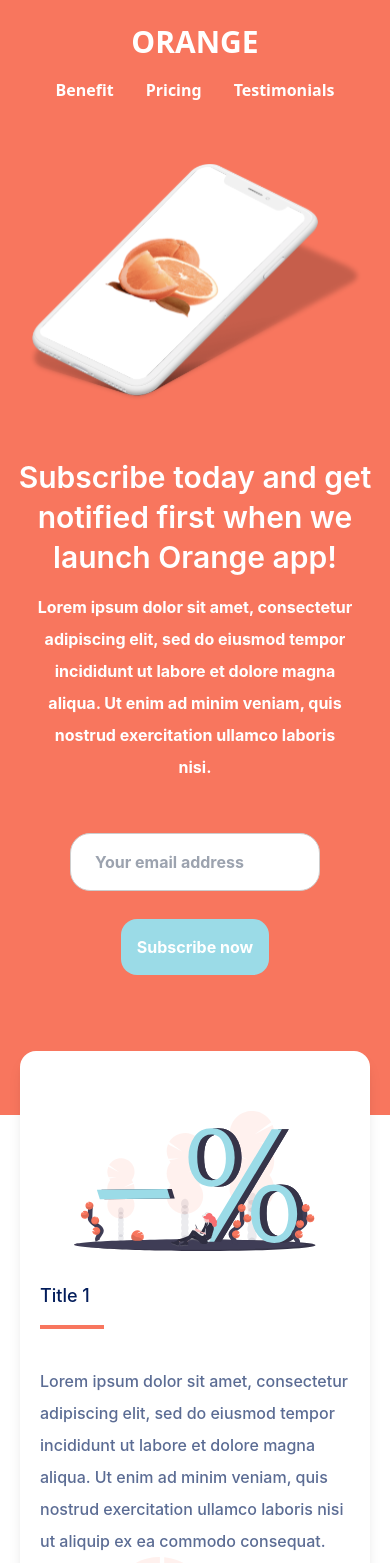
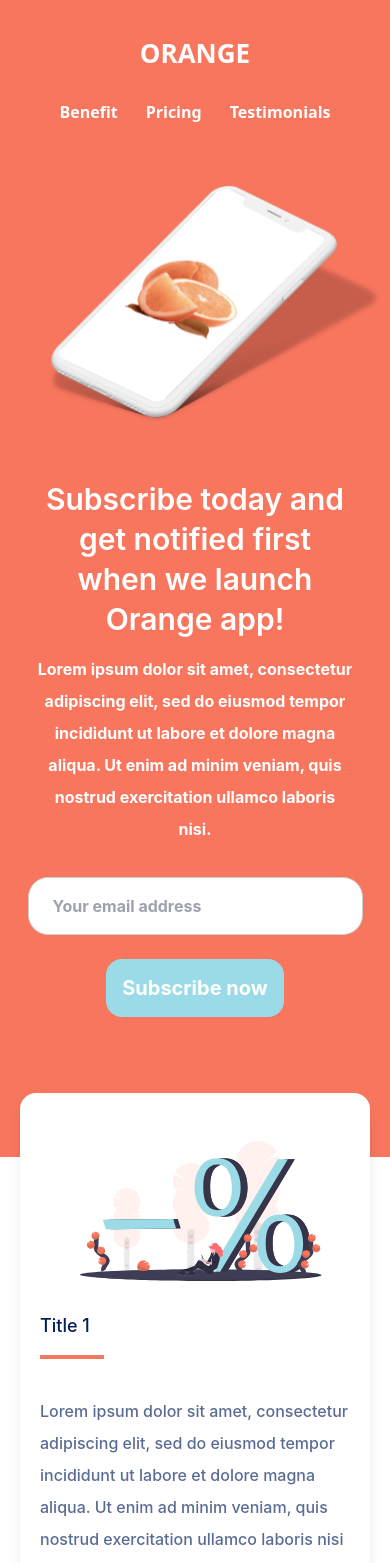
Before and after one commit to Sameliuk-O/pet-project-store, a React (Create React App) app: page /landing in a window 390 px wide. Shown: the top 1563 px of the page. Built offline with nearby package versions, Linux system fonts and the light colour scheme.

Commit message:
fix: fixed mobile screen

```diff
--- a/src/components/landingComponents/Button/Button.tsx
+++ b/src/components/landingComponents/Button/Button.tsx
@@ -2,7 +2,7 @@ const Button = ({ text }: { text: string }) => {
   return (
     <button
       className="rounded-2xl bg-light-blue p-4 font-bold text-white
-     sm:text-custom-16/26 md:text-custom-16/26 lg:text-custom-20/26 "
+      mobile:text-custom-20/26 "
     >
       {text}
     </button>
--- a/src/components/landingComponents/Footer/Footer.tsx
+++ b/src/components/landingComponents/Footer/Footer.tsx
@@ -4,7 +4,7 @@ const Footer = () => {
   return (
     <div className="bg-custom-orange pb-10">
       <div className="container m-auto text-center">
-        <p className="pb-5 pt-10 font-bold text-white mobile:text-custom-17/20 md:text-custom-20/26">
+        <p className="pt-10 font-bold text-white mobile:pb-9 mobile:text-custom-17/20 md:pb-5 md:text-custom-20/26">
           © 2019 Orange All Right Reserved
         </p>
         <FooterNavigation />
--- a/src/components/landingComponents/Header/Header.tsx
+++ b/src/components/landingComponents/Header/Header.tsx
@@ -5,7 +5,7 @@ const Header: React.FC = () => {
     <div className="bg-custom-orange sm:px-20px">
       <div className="container mx-auto">
         <div className="mobile:flex-col mobile:pb-3.5 mobile:pt-6 mobile:text-center sm:flex-col sm:pb-3.5 sm:pt-6 sm:text-center md:flex md:flex-row md:justify-between md:px-10 md:py-9">
-          <h1 className="font-sans font-black uppercase leading-8 text-white mobile:pb-3.5 mobile:text-3xl sm:text-3xl md:text-4xl lg:text-2xl">
+          <h1 className="font-sans font-black uppercase leading-8 text-white mobile:pb-3.5 mobile:text-custom-26/58 sm:text-3xl md:text-4xl lg:text-2xl">
             orange
           </h1>
           <div className="flex-row-reverse space-x-4 space-x-reverse">
--- a/src/components/landingComponents/ListInfo/ListInfo.tsx
+++ b/src/components/landingComponents/ListInfo/ListInfo.tsx
@@ -2,7 +2,7 @@ import { ILanding } from '../../../interface/ILanding';
 
 const ListInfo = ({ ...props }: ILanding) => {
   return (
-    <div className="sm:px-7 md:pl-50px md:pr-12">
+    <div className="mobile:pb-16 sm:px-7 md:px-50px md:pb-0">
       <div className="flex justify-center pb-8">
         <img alt={props.title} className="h-[140px]" src={props.image} />
       </div>
--- a/src/components/landingComponents/ListsInfoBlock/ListsInfoBlock.tsx
+++ b/src/components/landingComponents/ListsInfoBlock/ListsInfoBlock.tsx
@@ -28,8 +28,8 @@ const ListsInfoBlock: React.FC = () => {
     },
   ];
   return (
-    <div className="mb-24    md:container md:mx-auto ">
-      <div className="flex rounded-2xl bg-white py-60px shadow-lg mobile:mx-5 mobile:-mt-16 mobile:flex-col mobile:px-5 sm:-mt-14 sm:px-20px md:mx-10 md:-mt-135px  md:flex-row  md:px-0">
+    <div className="md:container md:mx-auto md:mb-24 ">
+      <div className="flex rounded-2xl bg-white shadow-lg mobile:mx-5 mobile:-mt-16 mobile:flex-col mobile:py-12 mobile:pl-5 mobile:pr-2 sm:-mt-14 sm:px-20px md:mx-10 md:-mt-135px md:flex-row  md:px-0  md:py-60px">
         {LISTS_INFO_ARRAY.map((el) => (
           <ListInfo description={el.description} image={el.image} key={el.id} title={el.title} />
         ))}
--- a/src/components/landingComponents/Navigation/Navigation.tsx
+++ b/src/components/landingComponents/Navigation/Navigation.tsx
@@ -6,10 +6,10 @@ const Navigation: React.FC = () => {
       <Link className="font-sans leading-8 text-white" to="/landing">
         Benefit
       </Link>
-      <Link className="pl-8 font-sans leading-8 text-white" to="/landing">
+      <Link className="pl-7 font-sans leading-8 text-white" to="/landing">
         Pricing
       </Link>
-      <Link className="pl-8 font-sans leading-8 text-white" to="/landing">
+      <Link className="pl-7 font-sans leading-8 text-white" to="/landing">
         Testimonials
       </Link>
     </div>
--- a/src/components/landingComponents/Subscribe/Subscribe.tsx
+++ b/src/components/landingComponents/Subscribe/Subscribe.tsx
@@ -4,10 +4,14 @@ import SubscribeNow from '../SubscribeNow/SubscribeNow';
 const Subscribe: React.FC = () => {
   return (
     <div className="min-h-min bg-custom-orange mobile:pb-140px mobile:pt-11 sm:px-20px sm:pt-4 lg:pb-274px lg:pt-24">
-      <div className=" container mx-auto mobile:flex mobile:flex-col sm:flex sm:flex-col md:flex md:flex-row">
-        <div className="flex-1 mobile:order-last sm:order-last sm:m-auto md:order-first  ">
-          <div className="pb-5 md:pl-10">
-            <p className="font-semibold leading-tight text-white mobile:pt-14 mobile:text-center mobile:text-custom-30/40 sm:text-center sm:text-custom-30/40  md:pt-6 md:text-left md:text-custom-48/60 lg:text-custom-48/60">
+      <div className=" container mx-auto mobile:flex mobile:flex-col sm:flex sm:flex-col md:flex lg:flex-row">
+        <div className="flex-1 mobile:order-last sm:order-last sm:m-auto lg:order-first  ">
+          <div className="pb-5  md:pl-10">
+            <p
+              className="font-semibold leading-tight text-white mobile:px-7 mobile:pt-14
+            mobile:text-center mobile:text-custom-30/40  sm:text-center sm:text-custom-30/40  md:px-0 md:pt-6
+            md:text-left md:text-custom-48/60 lg:text-custom-48/60"
+            >
               Subscribe today and get notified first when we launch Orange app!
             </p>
             <p className="text-custom-16/32 font-bold leading-8 text-white mobile:mx-30px mobile:pt-3.5 mobile:text-center sm:mx-0 sm:text-left md:pt-6">
@@ -16,14 +20,14 @@ const Subscribe: React.FC = () => {
               exercitation ullamco laboris nisi.
             </p>
           </div>
-          <div className="mb:text-left mobile:pt-30px mobile:text-center sm:pr-0 sm:pt-0 sm:text-center  md:pl-10 md:pt-5 lg:pb-0 lg:text-left">
+          <div className="mb:text-left mobile:pt-3 mobile:text-center sm:pr-0 sm:pt-0 sm:text-center  md:pl-10 md:pt-5 lg:pb-0 lg:text-left">
             <SubscribeNow />
           </div>
         </div>
-        <div className="mx-auto flex-1 mobile:order-first sm:order-first sm:m-auto md:order-last ">
+        <div className="mx-auto flex-1 mobile:order-first mobile:ml-10 sm:order-first sm:m-auto md:ml-0 lg:order-last ">
           <img
             alt="mobile img"
-            className=" mobile:max-w-[333px] md:ml-14 md:max-w-[618px]"
+            className=" mobile:max-w-[333px]  md:ml-14 md:max-w-[618px] md:pl-0 md:pt-0"
             src={MobileSVG}
           />
         </div>
--- a/src/components/landingComponents/SubscribeNotification/SubscribeNotification.tsx
+++ b/src/components/landingComponents/SubscribeNotification/SubscribeNotification.tsx
@@ -2,7 +2,7 @@ import { SubscribeNow } from '../SubscribeNow';
 
 const SubscribeNotification = () => {
   return (
-    <div className="container m-auto pb-140px pt-40 text-center">
+    <div className="container m-auto text-center mobile:pb-28 mobile:pt-106px md:pb-140px md:pt-40">
       <p className="font-bold text-custom-orange mobile:text-custom-30/40 md:text-custom-48/60">
         Subscribe today and get notified first!
       </p>
--- a/src/components/landingComponents/SubscribeNow/SubscribeNow.tsx
+++ b/src/components/landingComponents/SubscribeNow/SubscribeNow.tsx
@@ -5,8 +5,8 @@ const SubscribeNow = () => {
     <form className="md:pt-2">
       <input
         className="drop-shadow-custom-input w-2/3 rounded border border-custom-gray px-6 py-4 font-bold not-italic
-        mobile:mb-7 mobile:max-w-[335px] sm:mr-2 sm:max-w-[250px]
-        sm:text-custom-16/26 md:mb-7 md:max-w-[370px] md:text-custom-16/26 lg:mb-0 lg:mr-4 lg:text-custom-20/26"
+        mobile:mb-6 mobile:w-[335px] sm:mr-2
+        sm:text-custom-16/26 md:mb-7 md:w-[370px] md:text-custom-16/26 lg:mb-0 lg:mr-4 lg:text-custom-20/26"
         placeholder="Your email address"
         type="text"
       />
--- a/src/components/landingComponents/WhatSay/WhatSay.tsx
+++ b/src/components/landingComponents/WhatSay/WhatSay.tsx
@@ -19,10 +19,10 @@ const WhatSay = () => {
     <div>
       <div className="flex justify-center lg:bg-gradient-right ">
         <div className="container mx-auto ">
-          <div className="mx-auto flex mobile:flex-col md:flex-row ">
+          <div className="mx-auto flex mobile:flex-col mobile:pl-5 md:flex-row md:pl-0">
             <div
-              className={`flex-1 bg-no-repeat pl-6 mobile:z-10 mobile:-mb-10 mobile:bg-flags-small-svg mobile:pb-10
-            mobile:pt-5 md:ml-9 md:mt-8 lg:z-0 lg:mb-0 lg:w-2/5 lg:bg-white lg:bg-flags-svg lg:pb-0 lg:pt-5 `}
+              className={`flex-1 bg-no-repeat pl-6 mobile:z-10 mobile:-mb-8 mobile:bg-flags-small-svg mobile:pb-10
+            mobile:pt-7 md:ml-9 md:mt-8 lg:z-0 lg:mb-0 lg:w-2/5 lg:bg-white lg:bg-flags-svg lg:pb-0 lg:pt-5 `}
             >
               <p className="font-bold text-custom-orange mobile:w-52 mobile:text-custom-26/45 md:pl-2 md:pt-6  lg:w-screen lg:max-w-xs lg:text-custom-34/45">
                 What Our Customers Say
--- a/tailwind.config.js
+++ b/tailwind.config.js
@@ -36,6 +36,7 @@ module.exports = {
         'custom-18/36': ['18px', '36px'],
         'custom-20/26': ['20px', '26px'],
         'custom-26/45': ['26px', '45px'],
+        'custom-26/58': ['26px', '58px'],
         'custom-30/40': ['30px', '40px'],
         'custom-34/45': ['34px', '45px'],
         'custom-48/60': ['48px', '60px'],
@@ -50,6 +51,7 @@ module.exports = {
         '50px': '50px',
         '60px': '60px',
         '72px': '72px',
+        '106px': '106px',
         '118px': '118px',
         '140px': '140px',
         '124px': '124px',
```
Also changed, not shown: src/components/landingComponents/PremiumSubscribe/PremiumSubscribe.tsx (+6 -6 lines).
